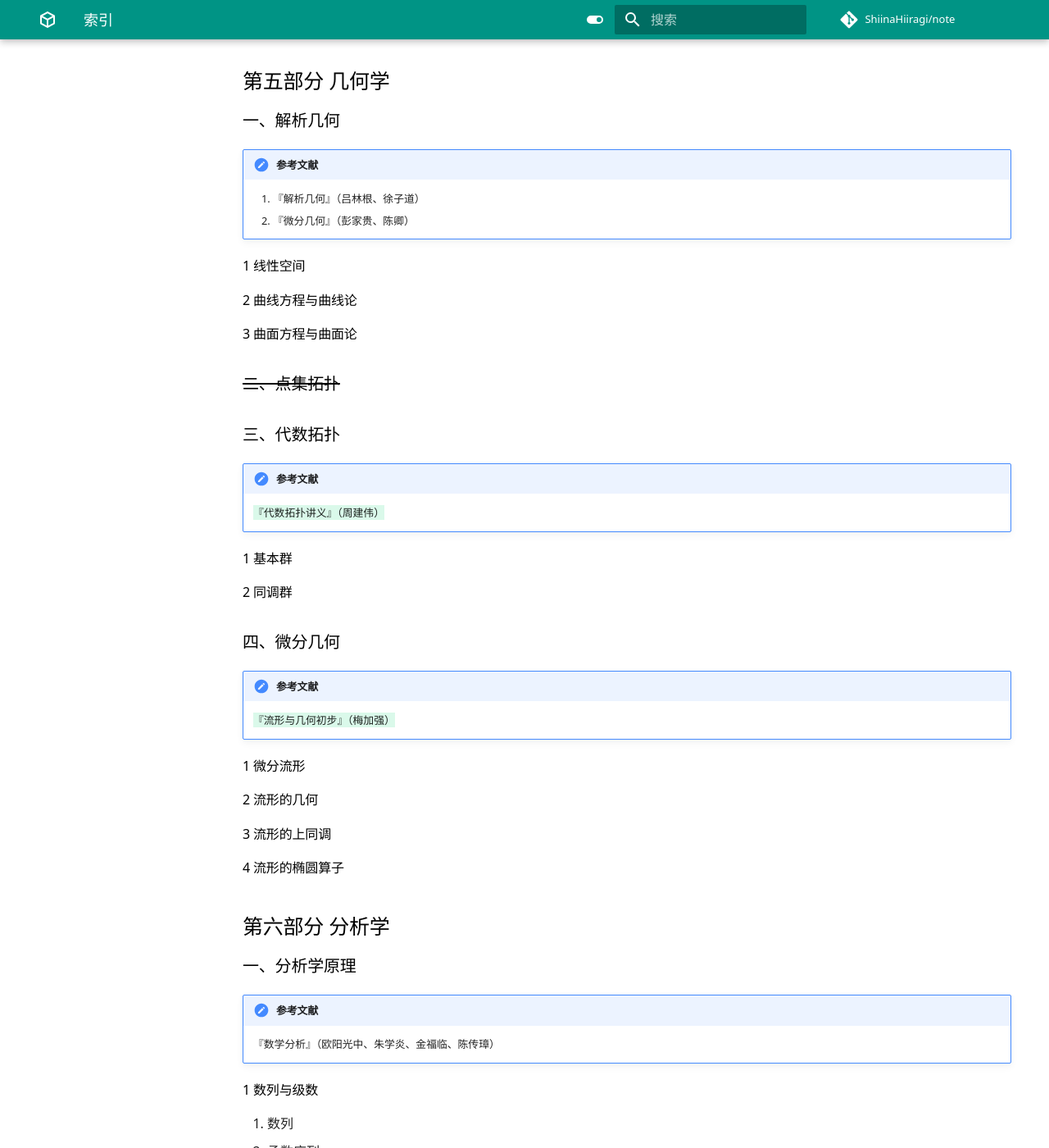
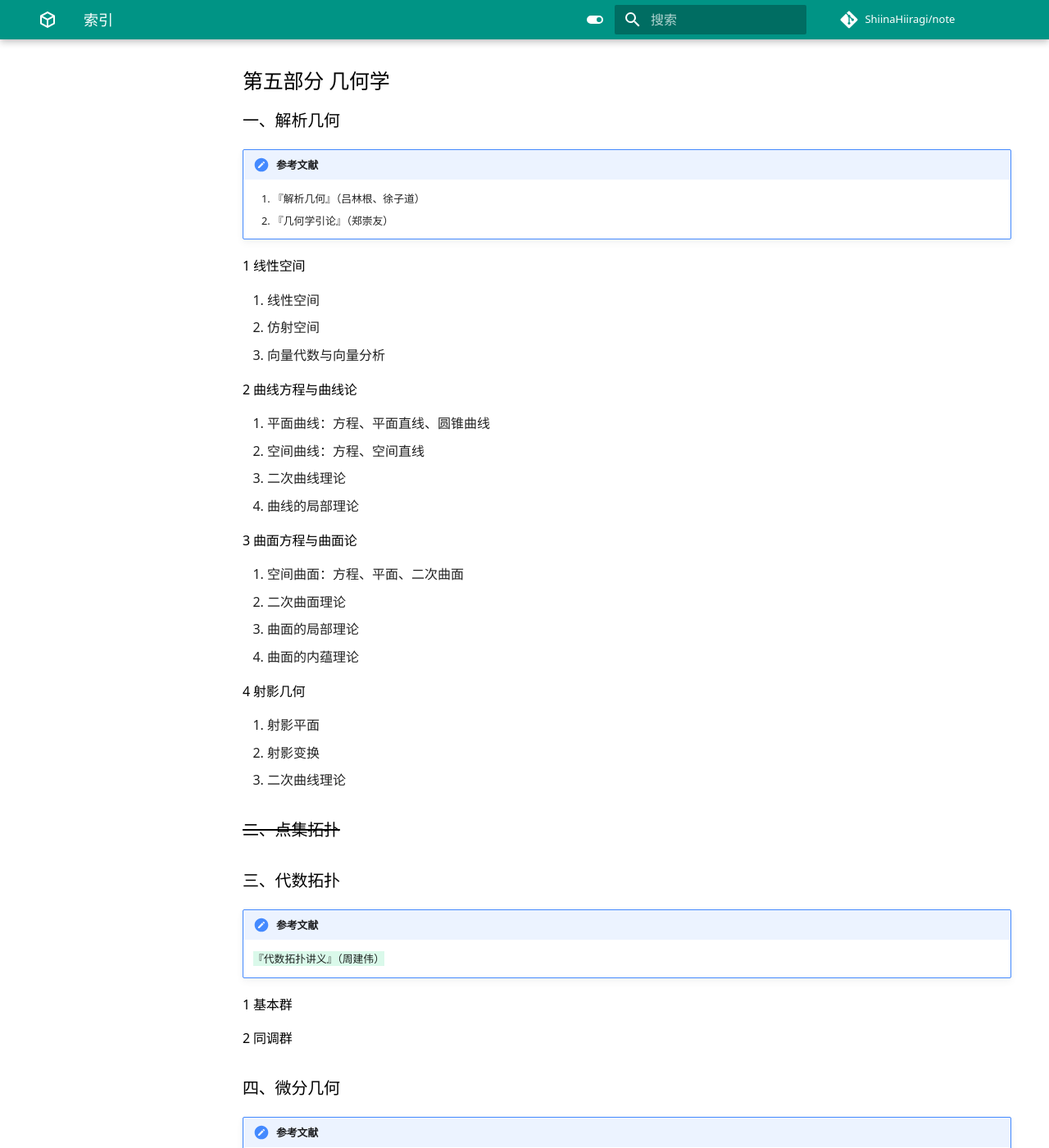
Before and after one commit to ShiinaHiiragi/note, an MkDocs documentation site: the page built from docs/intro/toc.md, in a window 1280 px wide and 1400 px high, scrolled down 7024 px. Shown: the whole window at 82% size. Built offline with MkDocs 1.6.1 and Material for MkDocs 9.7.7, drawn with Linux system fonts in a browser that asks for light colours; comment, search, counter and statistics services are not loaded; some of the changed text lies outside the part shown.

Commit message:
change toc

```diff
--- a/docs/intro/toc.md
+++ b/docs/intro/toc.md
@@ -227,13 +227,29 @@
 
 !!! note "参考文献"
     1. 『解析几何』（吕林根、徐子道）
-    2. 『微分几何』（彭家贵、陈卿）
+    2. 『几何学引论』（郑崇友）
 
 #### 1 线性空间
+1. 线性空间
+2. 仿射空间
+3. 向量代数与向量分析
 
 #### 2 曲线方程与曲线论
+1. 平面曲线：方程、平面直线、圆锥曲线
+2. 空间曲线：方程、空间直线
+3. 二次曲线理论
+4. 曲线的局部理论
 
 #### 3 曲面方程与曲面论
+1. 空间曲面：方程、平面、二次曲面
+2. 二次曲面理论
+3. 曲面的局部理论
+4. 曲面的内蕴理论
+
+#### 4 射影几何
+1. 射影平面
+2. 射影变换
+3. 二次曲线理论
 
 ### ~~二、点集拓扑~~
 
@@ -269,18 +285,21 @@
 #### 1 数列与级数
 1. 数列
 2. 函数序列
-3. 数列与极限
-4. 级数（数项级数与函数项级数）
+3. 极限：数列极限、函数极限、无穷小量
+4. 级数：数项级数、函数项级数、Fourier 级数
 
 #### 2 微分法
 1. 连续性
 2. 一元函数微分法
-3. 多元函数微分法
+3. 中值定理
+4. 多元函数微分法
 
 #### 3 积分法
 1. 不定积分
-1. $\text{Riemann}$ 积分
-2. 多元函数积分
+2. 定积分
+3. 反常积分
+4. 重积分
+5. 含参积分
 
 ### 二、实分析
 
```
Also changed, not shown: docs/index.md (+4 -4 lines), docs/top/anly/lin.md (+13 -8 lines).
